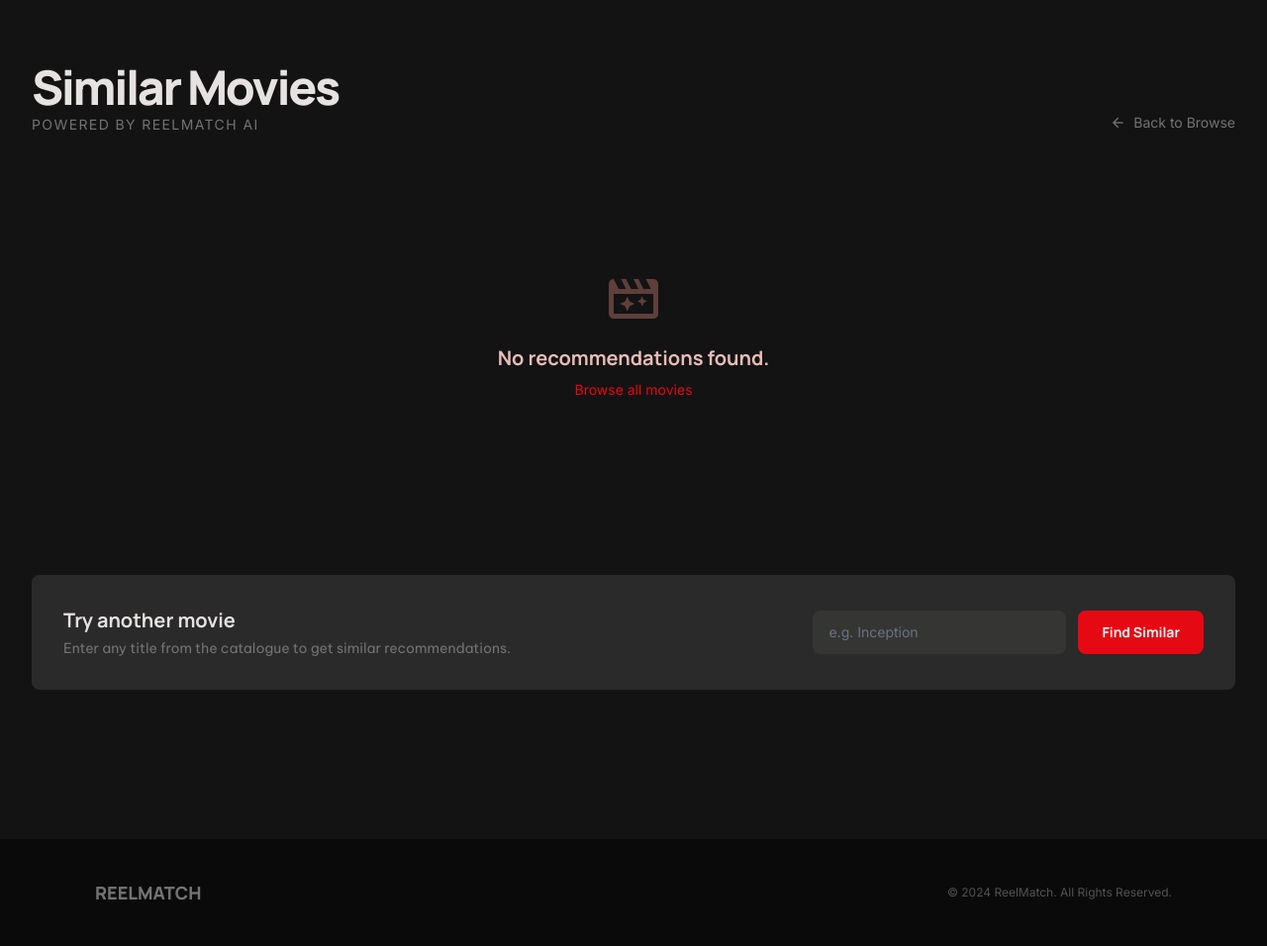
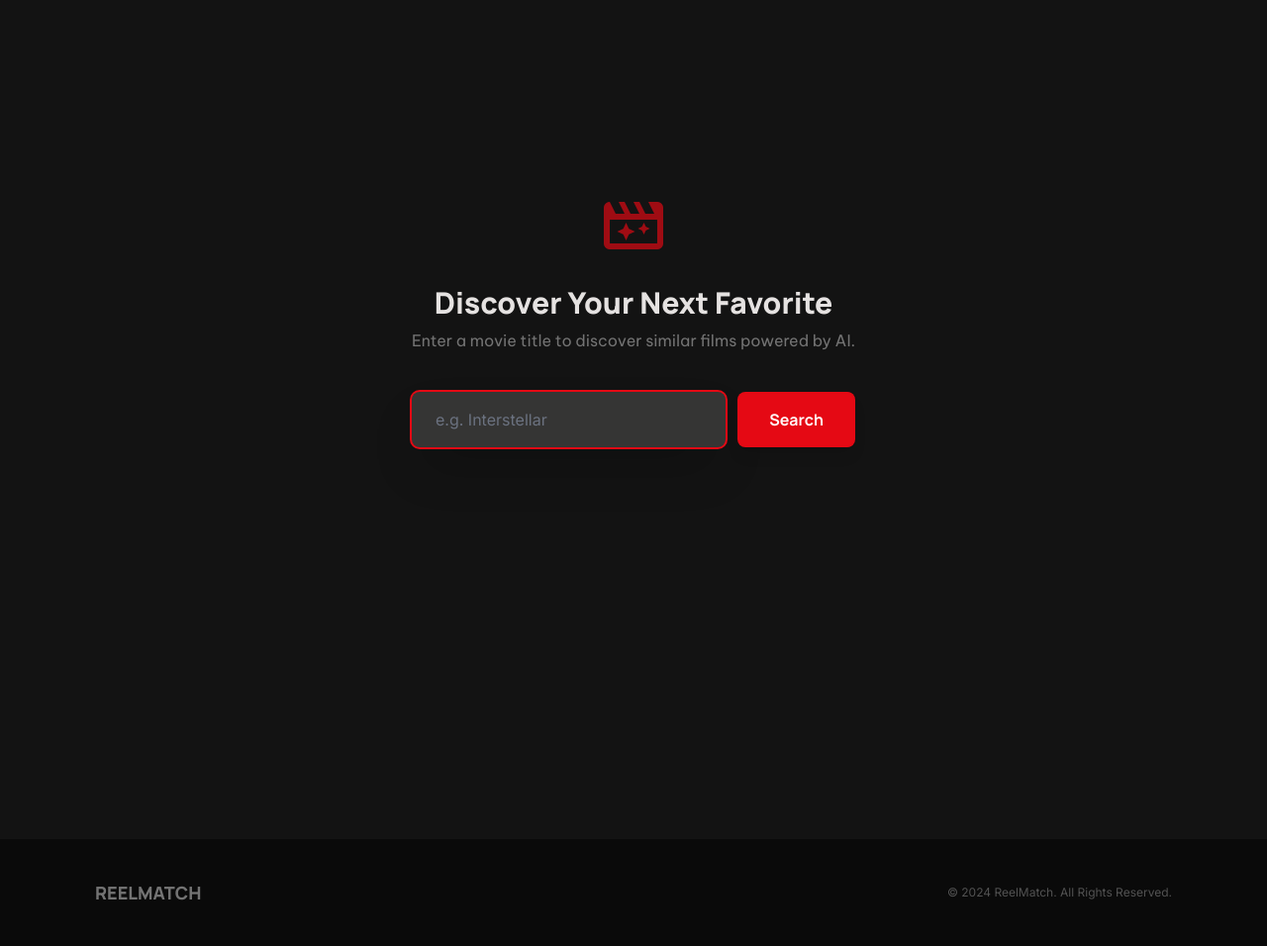
Before and after one commit to WWH16/MMS, a Django app: page /recommendations/ in a window 1280 px wide. Shown: the part 68-1024 px from the top of the page at 99% size. Run offline with Django 5.2, Linux system fonts and the light colour scheme; some libraries are stand-ins or nearby versions.

Commit message:
fix: recommendation

```diff
--- a/movie_admin/templates/movie_admin/homeFeed.html
+++ b/movie_admin/templates/movie_admin/homeFeed.html
@@ -80,7 +80,7 @@
           <div class="hidden md:flex gap-8 items-center">
             <a class="text-white font-bold border-b-2 border-red-600 pb-1 font-body" href="{% url 'homeFeed' %}">Browse</a>
             <a class="text-gray-400 font-medium font-body hover:text-white transition-colors duration-300" href="{% url 'myList' %}">My List</a>
-            <a class="text-gray-400 font-medium font-body hover:text-white transition-colors duration-300" href="#">Recommendations</a>
+            <a class="text-gray-400 font-medium font-body hover:text-white transition-colors duration-300" href="{% url 'recommendations' %}">Recommendations</a>
             <!-- Only visible to staff — hidden by default, shown via JS -->
             <a id="addMovieLink" class="hidden text-gray-400 font-medium font-body hover:text-white transition-colors duration-300" href="#">Add Movie</a>
           </div>
--- a/movie_admin/templates/movie_admin/recommendations.html
+++ b/movie_admin/templates/movie_admin/recommendations.html
@@ -96,7 +96,7 @@
       </div>
 
       <!-- Results Header -->
-      <div class="flex items-end justify-between mb-10">
+      <div id="resultsHeader" class="flex items-end justify-between mb-10">
         <div>
           <h1 class="text-4xl md:text-5xl font-extrabold font-headline tracking-tighter text-on-surface">
             Similar Movies
@@ -131,11 +131,20 @@
       </div>
 
       <!-- Empty state -->
-      <div id="emptyState" class="hidden py-24 text-center">
-        <span class="material-symbols-outlined text-6xl text-outline-variant mb-4 block">movie_filter</span>
-        <p class="text-xl font-headline text-on-surface-variant">No recommendations found.</p>
-        <a href="{% url 'homeFeed' %}" class="text-primary-container hover:underline mt-2 inline-block font-label text-sm">Browse all movies</a>
+    <div id="emptyState" class="hidden py-32 text-center flex flex-col items-center justify-center">
+      <span class="material-symbols-outlined text-7xl text-primary-container mb-6 block animate-pulse">movie_filter</span>
+      <h2 class="text-3xl font-headline font-extrabold text-on-surface mb-2">Discover Your Next Favorite</h2>
+      <p class="text-neutral-500 font-body mb-10">Enter a movie title to discover similar films powered by AI.</p>
+
+      <div class="flex gap-3 w-full max-w-md">
+        <input id="promptSearchInput" type="text" placeholder="e.g. Interstellar"
+          class="bg-surface-container-highest border-none rounded-xl py-4 px-6 text-base font-label focus:ring-2 focus:ring-primary-container text-on-surface w-full shadow-2xl" />
+        <button onclick="searchFromPrompt()"
+          class="bg-primary-container text-on-primary-container px-8 py-4 rounded-xl font-headline font-bold hover:brightness-110 active:scale-95 transition-all shadow-lg">
+          Search
+        </button>
       </div>
+    </div>
 
       <!-- Try Another -->
       <div class="mt-20 bg-surface-container-high rounded-xl p-8 flex flex-col md:flex-row items-center justify-between gap-6">
@@ -168,6 +177,7 @@
         const username = localStorage.getItem('username') || 'User';
         document.querySelectorAll('#userDisplay').forEach(el => el.innerText = username);
 
+        // Logout logic
         document.getElementById('logoutBtn').addEventListener('click', async () => {
             try {
                 if (token) await fetch('/api/logout/', { method: 'POST', headers: { 'Authorization': `Token ${token}`, 'X-CSRFToken': getCookie('csrftoken') } });
@@ -178,12 +188,52 @@
 
         const params = new URLSearchParams(window.location.search);
         const title = params.get('title');
-        if (!title) {
-            showEmpty();
+
+        // --- Task 1 & 2: Check params & Toggle UI ---
+        if (!title || title.trim() === "") {
+            showSearchPrompt();
             return;
         }
 
+        // --- Task 3 & 4: Load if title exists ---
         await loadRecommendations(title, token);
+    });
+
+    function showSearchPrompt() {
+        // Hide UI elements that shouldn't appear in "Search Mode"
+        document.getElementById('resultsHeader').classList.add('hidden');
+        document.getElementById('resultsGrid').classList.add('hidden'); // This hides the skeletons!
+        document.getElementById('seedSection').classList.add('hidden');
+        document.getElementById('placeholderNotice').classList.add('hidden');
+
+        // Hide footer search to prevent duplicate UI
+        const footerSearch = document.querySelector('.mt-20.bg-surface-container-high');
+        if (footerSearch) footerSearch.classList.add('hidden');
+
+        // Show and center the prompt
+        const emptyState = document.getElementById('emptyState');
+        emptyState.classList.remove('hidden');
+        emptyState.classList.add('flex');
+
+        document.getElementById('promptSearchInput').focus();
+    }
+
+    function searchFromPrompt() {
+        const val = document.getElementById('promptSearchInput').value.trim();
+        if (val) window.location.href = `/recommendations/?title=${encodeURIComponent(val)}`;
+    }
+
+    function searchNew() {
+        const title = document.getElementById('newSearchInput').value.trim();
+        if (title) window.location.href = `/recommendations/?title=${encodeURIComponent(title)}`;
+    }
+
+    // Global Enter Key Listener for both search boxes
+    document.addEventListener('keydown', e => {
+        if (e.key === 'Enter') {
+            if (document.activeElement.id === 'promptSearchInput') searchFromPrompt();
+            if (document.activeElement.id === 'newSearchInput') searchNew();
+        }
     });
 
     function getCookie(name) {
```
